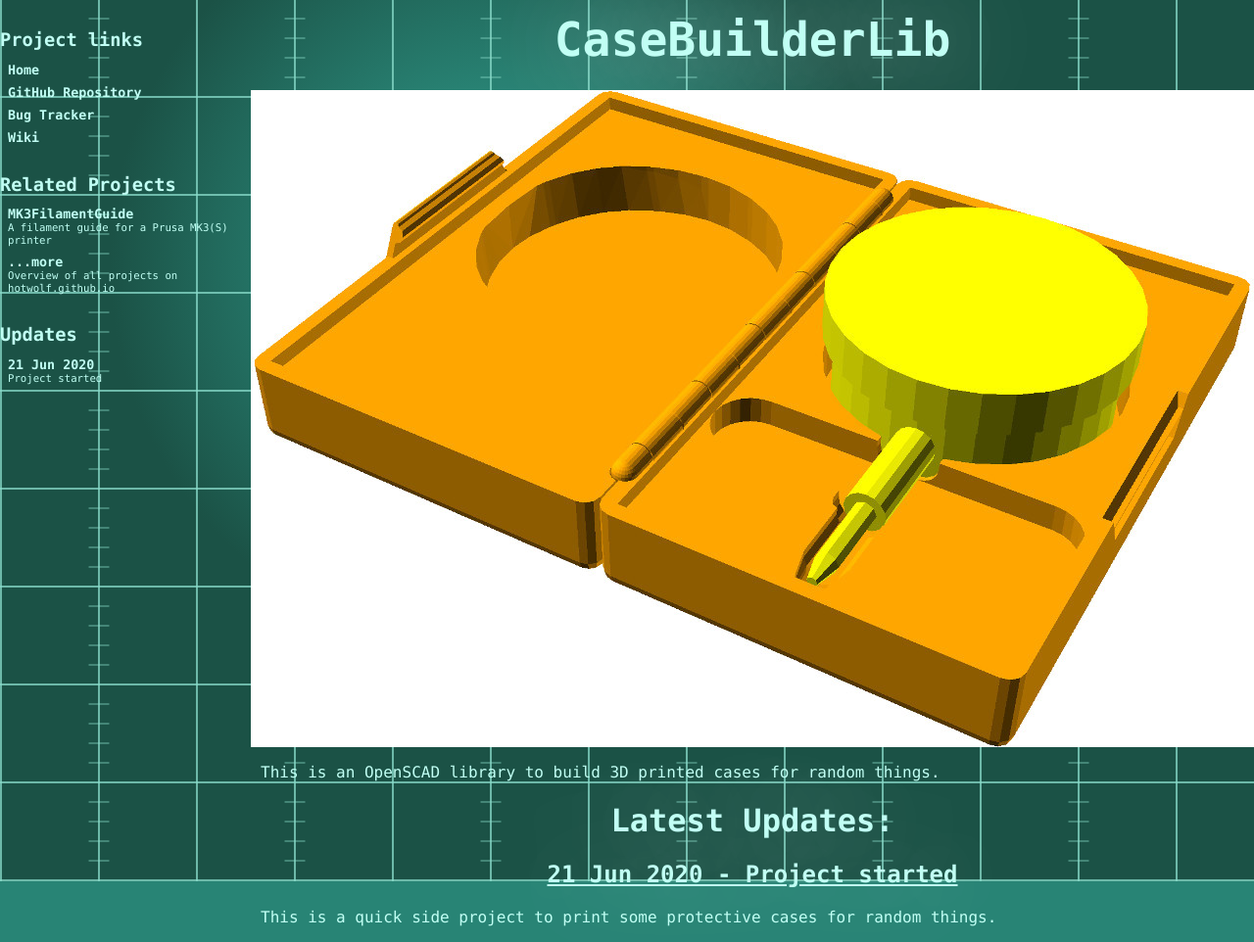
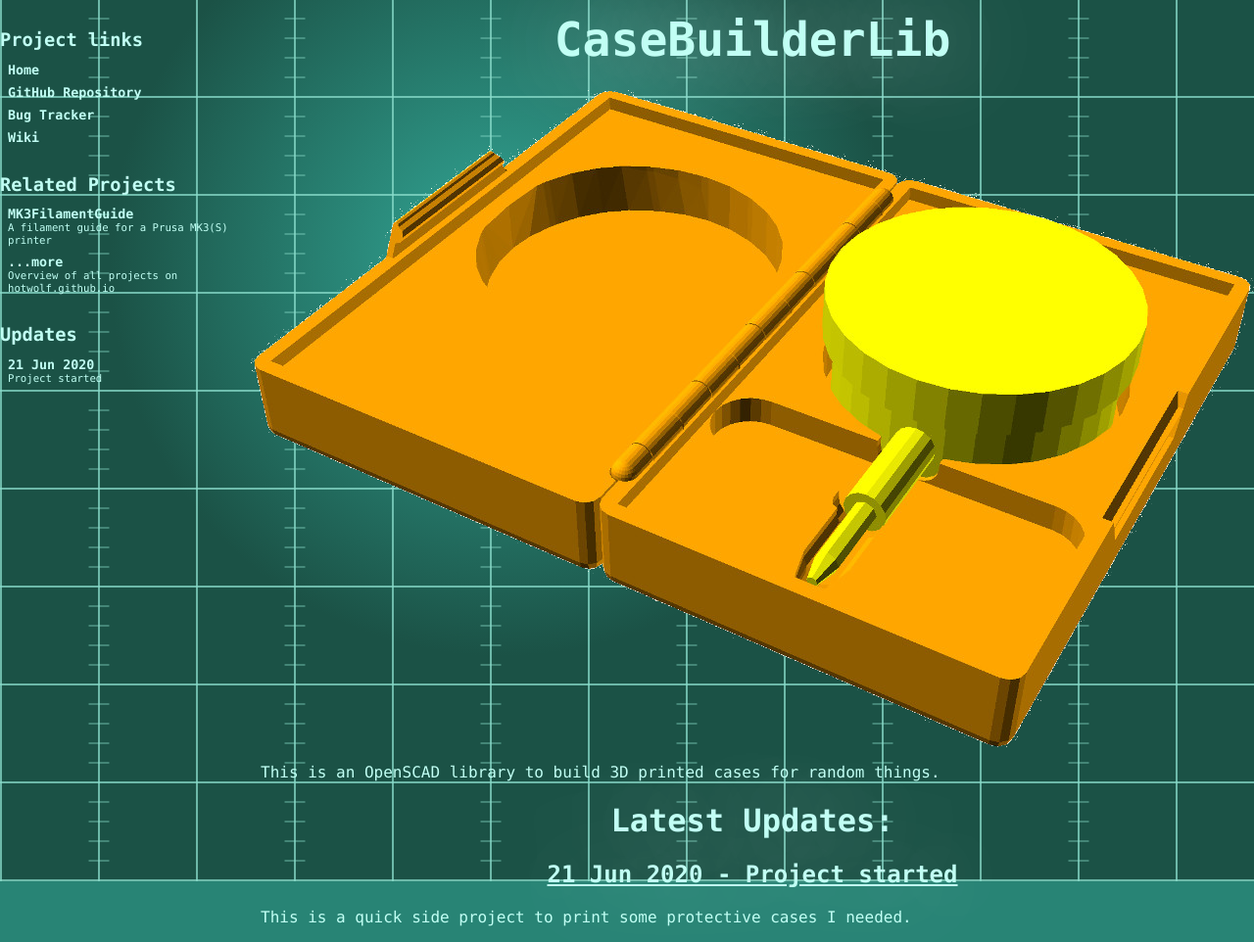
Before and after one commit to hotwolf/CaseBuilderLib, a Jekyll site: the page built from index.html, in a window 1280 px wide. Shown: the whole page at 98% size. Built offline with Jekyll 4.4.1, drawn with Linux system fonts in a browser that asks for light colours.

Commit message:
web site update

```diff
--- a/_posts/2020-06-21-project-started.md
+++ b/_posts/2020-06-21-project-started.md
@@ -3,4 +3,4 @@
 title:  Project started
 ---
 
-This is a quick side project to print some protective cases for random things.
+This is a quick side project to print some protective cases I needed.
--- a/index.html
+++ b/index.html
@@ -3,7 +3,7 @@
 title:  CaseBuilderLib
 ---
 
-<img src="images/CaseBuilderLib.jpg"></img>
+<img src="images/CaseBuilderLib.png"></img>
 
 <p>
   This is an OpenSCAD library to build 3D printed cases for random things.
```
Also changed, not shown: images/CaseBuilderLib.png (added).
